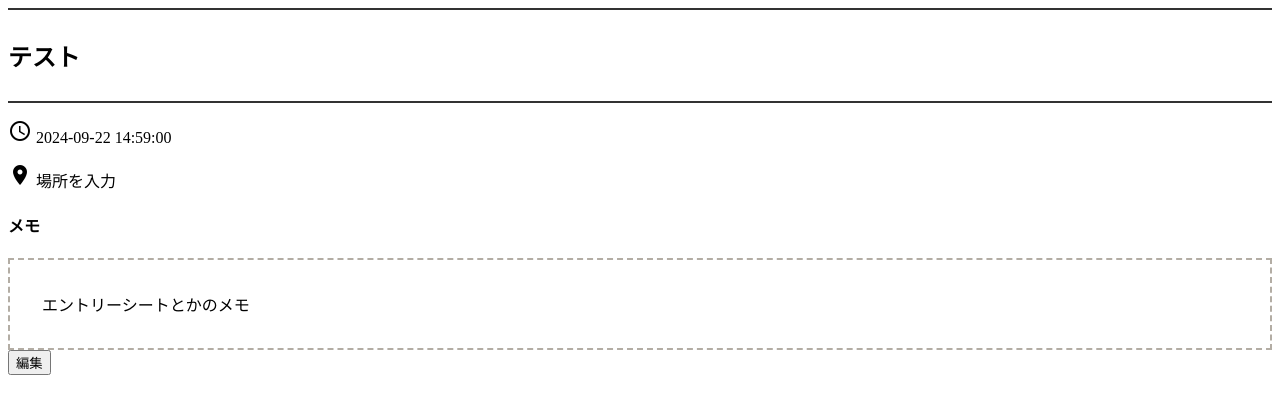
After one commit to Rei-0a/58hackathon2024, a Flask app: page /tasks/1 in a window 1280 px wide. The commit adds this page. Shown: the top 414 px of the page. Run offline with Flask 3, Linux system fonts and the light colour scheme.

Commit message:
遷移先ファイルの作成

```diff
--- a/58hackathon-app/app.py
+++ b/58hackathon-app/app.py
@@ -23,6 +23,18 @@ def index():
     tasks = Task.query.order_by(Task.due_date).all()  # 日付順にソート
     return render_template('app.html', tasks=tasks)
 
+@app.route('/tasks/<id>')
+def show_task(id):
+    # idのタスクだけ取る
+    #tasks = Task.query.order_by(Task.due_date).all()
+
+    task = Task.query.get(id)  # 個別にとる
+
+    # show page
+    return render_template('task_popup.html', task=task)
+
+@app.route('/edit')
+
 @app.route('/add', methods=['POST'])
 def add_task():
     title = request.form['title']
--- a/58hackathon-app/templates/app.html
+++ b/58hackathon-app/templates/app.html
@@ -15,7 +15,7 @@
     <h2>タスク一覧</h2>
     <ul>
         {% for task in tasks %}
-            <li>{{ task.title }} - {{ task.due_date.strftime('%Y-%m-%d %H:%M') }}</li>
+            <li><a href="/tasks/{{task.id}}">{{ task.title }} - {{ task.due_date.strftime('%Y-%m-%d %H:%M') }}</a></li>
         {% endfor %}
     </ul>
 </body>
--- /dev/null
+++ b/58hackathon-app/templates/task_popup.html
@@ -0,0 +1,64 @@
+<!DOCTYPE html>
+<html lang="ja">
+<head>
+
+
+    <meta name="viewport" content="width=device-width, initial-scale=1.0">
+    <title>ボタン遷移</title>
+
+    <style>
+        .entry-content {
+        border-top: 2px double #333;
+        border-bottom: 2px double #333;
+        padding: 0.5em 0;
+        }
+
+        .memo {
+        padding:2em; /* 内側余白 */
+        border:dashed 2px #b3ada4; /* 線の種類・太さ・色 */
+    }
+
+    </style>
+
+
+
+    <!--アイコン表示-->
+    <link href="https://fonts.googleapis.com/icon?family=Material+Icons" rel="stylesheet">
+
+
+
+</head>
+
+
+<body>
+
+    <div class="entry-content">
+        <h2>{{task.title}}</h2>
+    </div>
+
+    <p>
+        <span class="material-icons">schedule</span>
+        <time>{{task.due_date}}</time>
+    </p>
+
+    <p>
+        <span class="material-icons">place</span>
+        場所を入力
+    </p>
+
+
+    <h4>メモ</h4>
+
+    <div class="memo">
+        エントリーシートとかのメモ
+    </div>
+
+
+    <button onclick="location.href='edit.html'">編集</button>
+
+
+
+
+
+</body>
+</html>
```
Also changed, not shown: 58hackathon-app/templates/edit.html (added, +56 -0 lines), 58hackathon-app/instance/todo.db.
